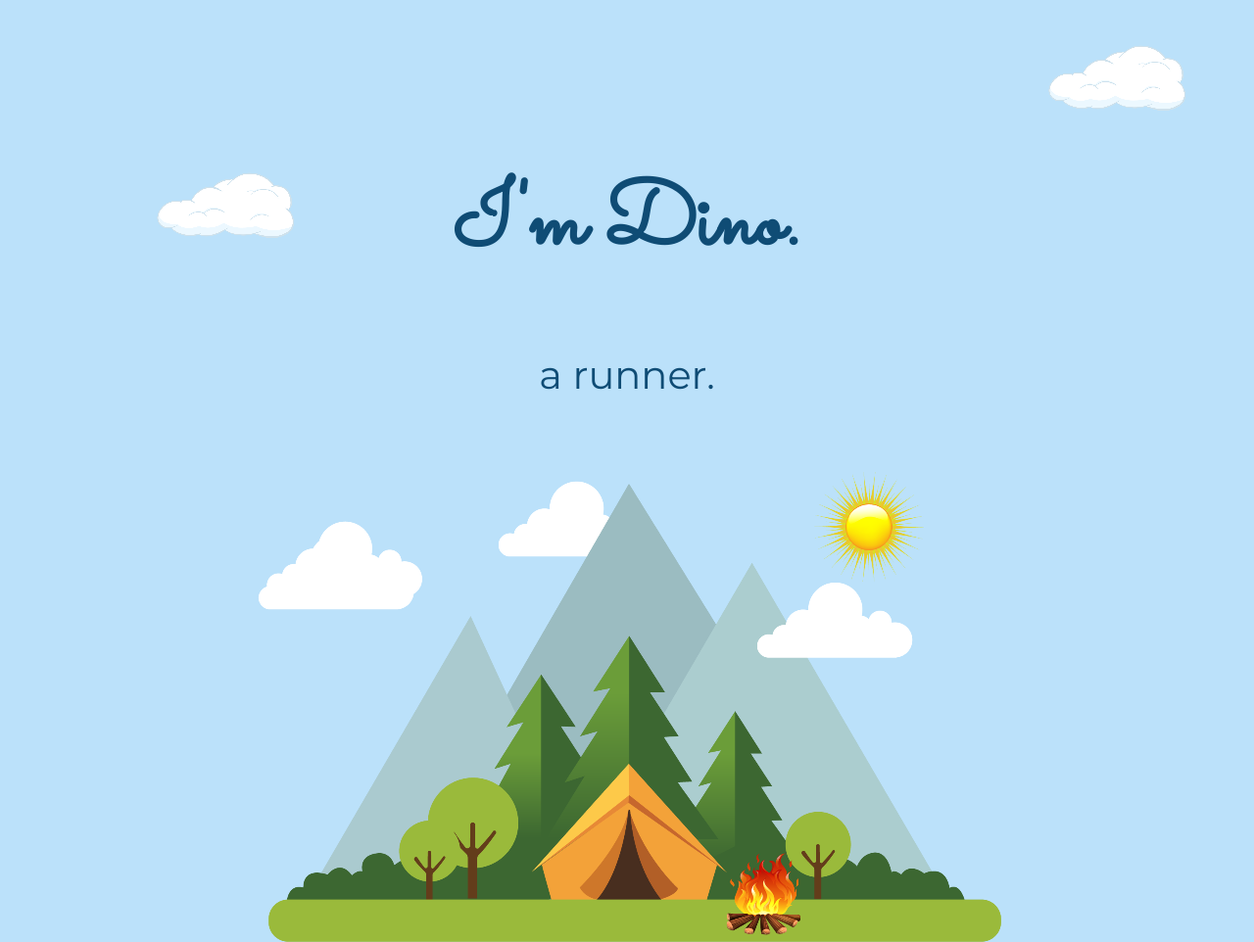
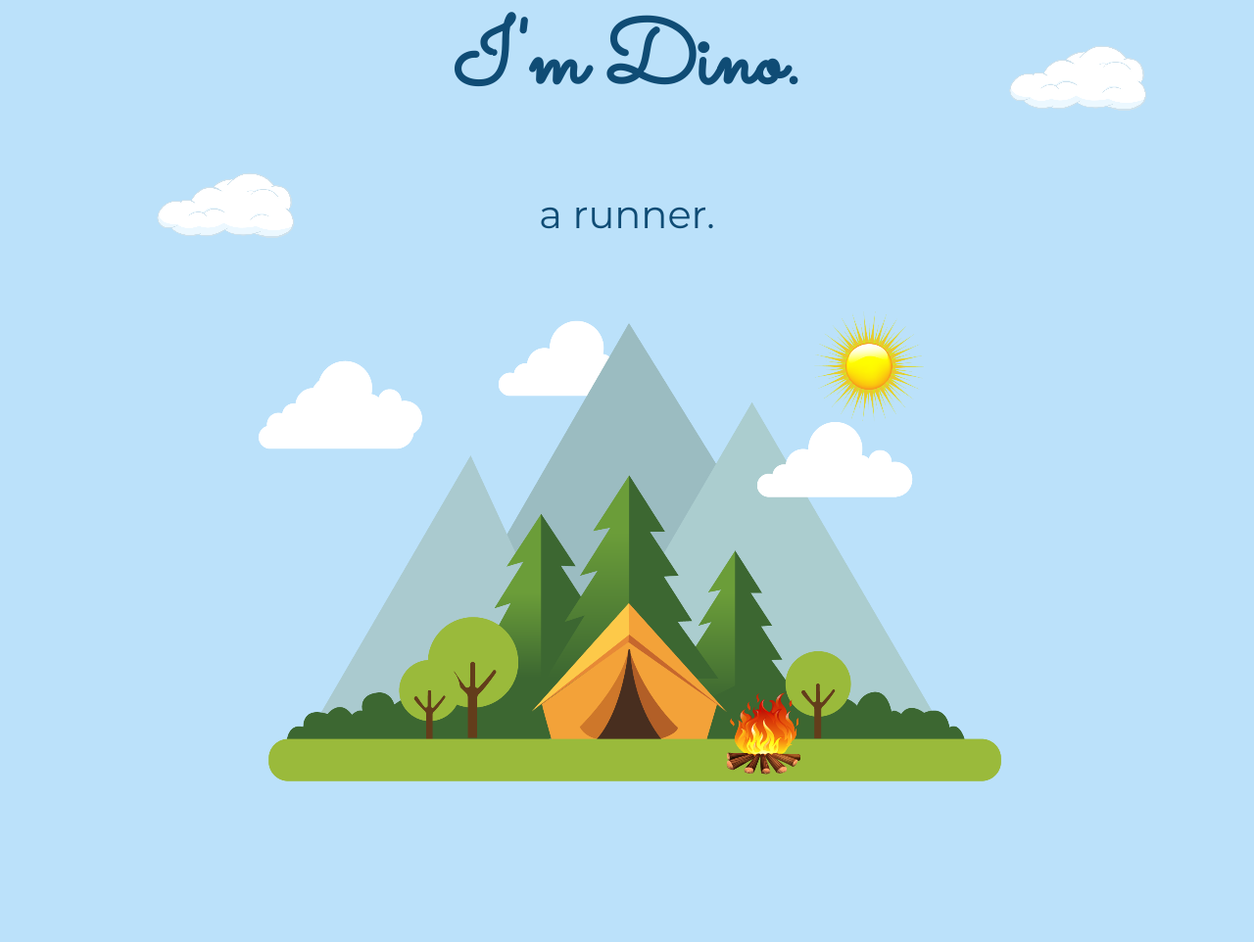
Before and after one commit to heyyyankit/dino-css, a plain HTML site: page index.html in a window 1280 px wide. Shown: the top 962 px of the page at 98% size. Drawn offline with Linux system fonts and the light colour scheme.

Commit message:
Update style.css

```diff
--- a/css/style.css
+++ b/css/style.css
@@ -59,8 +59,8 @@ h3{
     padding: 50px 0px 20px;
 }
 .top-cloud{
-    position: relative;
-    left: 500px;
+    position: absolute;    /*changed relative to absolute, was going out of page*/
+    right: 100px;
 }
 .bottom-cloud{
     position: absolute;
```
